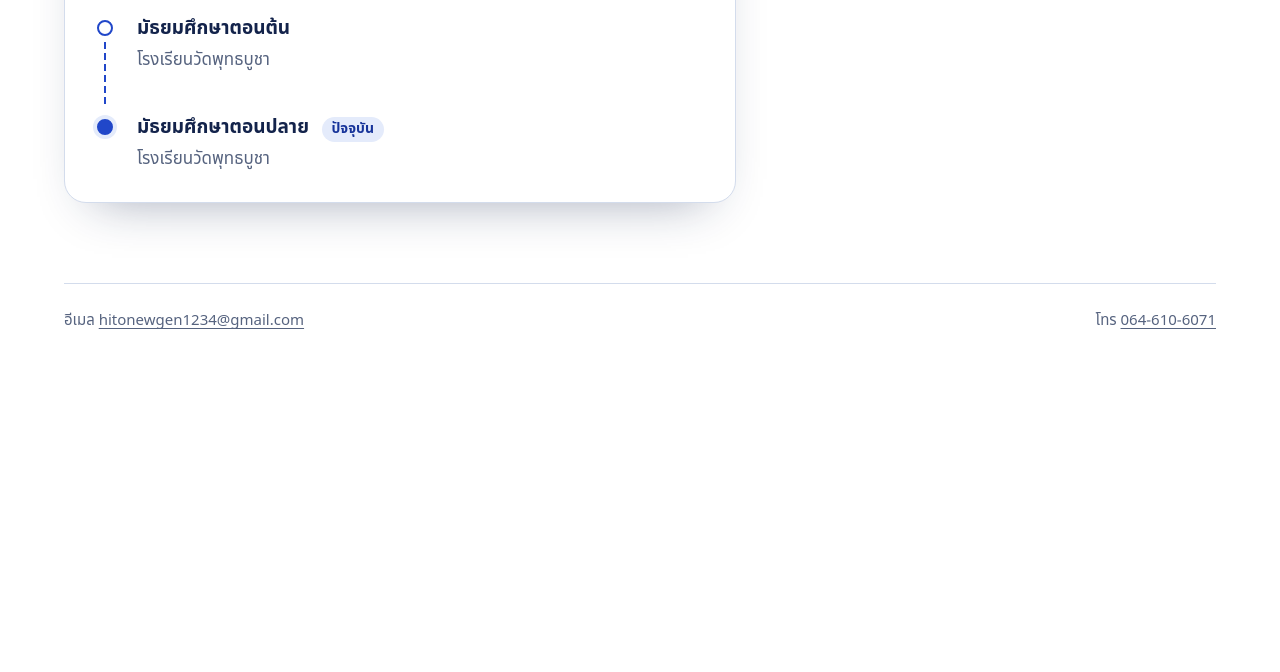
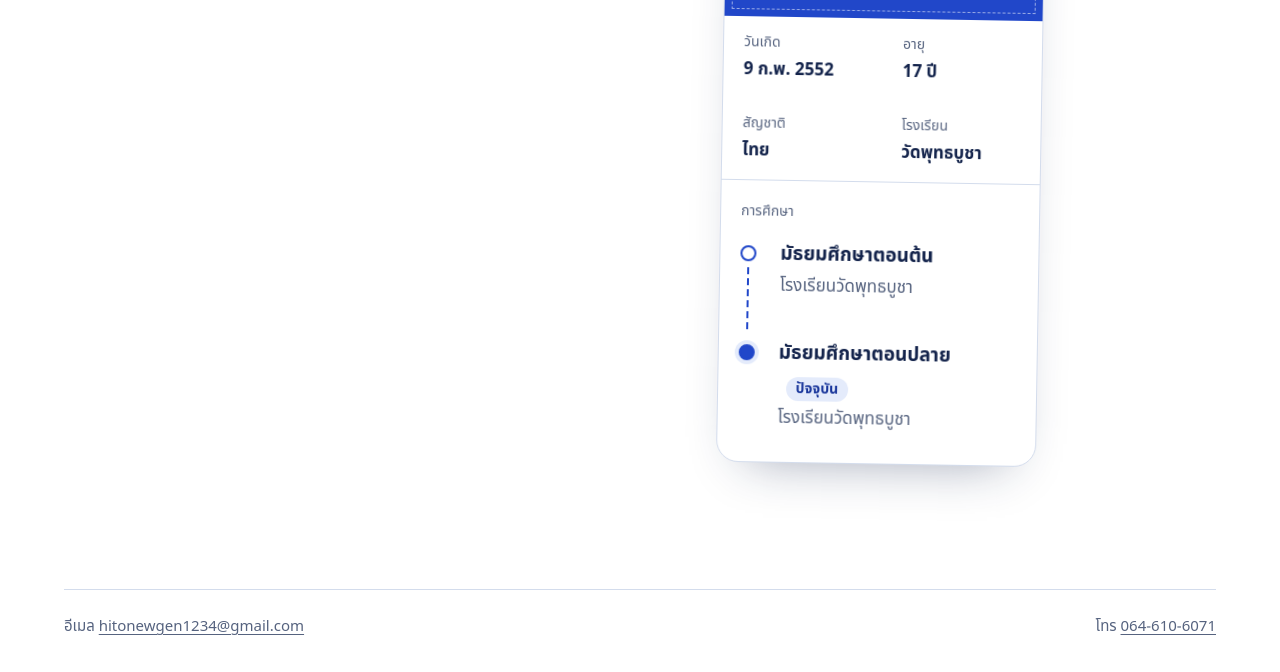
Before and after one commit to HitoAgain/portfolio-v2, a plain HTML site: page about.html in a window 1280 px wide. Shown: the part 501-1173 px from the top of the page. Before the commit the page ends 868 px from the top, so only its background shows below. Drawn offline with Linux system fonts and the light colour scheme; a web font is replaced by a local one.

Commit message:
About page: ID card hangs on a lanyard you can drag and swing
The card hangs from a strap that starts at the navbar. The strap is a
small rope simulation; the card can be dragged and thrown, swings back
and settles, then stops computing until touched again. Without JS or
with reduced motion it shows as a still card.

Co-Authored-By: Claude Opus 5.5 <noreply@anthropic.com>

```diff
--- a/about.html
+++ b/about.html
@@ -16,6 +16,7 @@
 <link rel="stylesheet" href="https://fonts.googleapis.com/css2?family=Anuphan:wght@300..700&display=swap">
 <link rel="stylesheet" href="assets/style.css">
 <script src="assets/site.js" defer></script>
+<script src="assets/lanyard.js" defer></script>
 <script type="speculationrules">{"prefetch":[{"where":{"href_matches":"/*.html"},"eagerness":"moderate"}]}</script>
 </head>
 <body>
@@ -32,10 +33,12 @@
 </div>
 </header>
 
-<main id="main" class="page wrap">
+<main id="main" class="page wrap about-page">
   <h1 class="page-title">เกี่ยวกับผม</h1>
 
-  <article class="id-card" aria-labelledby="id-name">
+  <div id="lanyard" class="lanyard">
+  <svg class="strap" aria-hidden="true"><path class="strap-band"/><path class="strap-stitch"/><circle class="strap-pin" r="6"/></svg>
+  <article class="id-card badge" aria-labelledby="id-name">
     <header class="id-top">
       <span class="id-photo" aria-hidden="true">อ</span>
       <div>
@@ -65,6 +68,7 @@
     </ol>
     </section>
   </article>
+  </div>
 </main>
 
 <footer class="site-foot wrap">
--- /dev/null
+++ b/assets/lanyard.js
@@ -0,0 +1,137 @@
+// About page: the ID card hangs on a lanyard. The strap is a small rope simulation (Verlet points);
+// the card can be dragged and thrown, then swings back and settles. Stops computing once it is still.
+(() => {
+  const stage = document.getElementById('lanyard');
+  const card = stage?.querySelector('.badge');
+  if (!stage || !card) return;
+  const paths = stage.querySelectorAll('.strap path');
+  const pin = stage.querySelector('.strap-pin');
+  const still = matchMedia('(prefers-reduced-motion: reduce)').matches;
+
+  const N = 14;          // rope segments
+  const ITER = 16;       // constraint passes per step (higher = stiffer strap)
+  const GRAVITY = 0.5;   // px per step²
+  const DAMP = 0.975;    // air drag per step
+  const MAX_V = 18;      // px per step, so a hard throw swings the card instead of looping it over the top
+  const MAX_TILT = 1.2;  // rad (~70°): a badge swings, it doesn't spin
+  let L = 0, seg = 0, ax = 0, cardW = 0, pts = [], drag = null, raf = 0, last = 0, tilt = 0, tiltGap = 0;
+
+  function layout() {
+    const oldAx = ax;
+    ax = stage.clientWidth / 2;
+    L = parseFloat(getComputedStyle(stage).getPropertyValue('--strap')) || 120;
+    seg = L / N;
+    cardW = card.offsetWidth;
+    stage.style.height = `${L + card.offsetHeight + 48}px`;
+    pts.forEach((p) => { p.x += ax - oldAx; p.px += ax - oldAx; }); // keep hanging under the moved anchor
+  }
+
+  // Rope from the anchor straight down, or (for the entrance) tilted so the card swings in.
+  const hang = (tilt) => Array.from({ length: N + 1 }, (_, i) => {
+    const x = ax + (i / N) * tilt, y = (i / N) * L * 0.92;
+    return { x, y, px: x, py: y };
+  });
+
+  function step() {
+    for (let i = 1; i <= N; i++) {
+      if (drag && i === N) continue; // the hand holds the card end
+      const p = pts[i];
+      const vx = Math.max(-MAX_V, Math.min(MAX_V, (p.x - p.px) * DAMP));
+      const vy = Math.max(-MAX_V, Math.min(MAX_V, (p.y - p.py) * DAMP));
+      p.px = p.x; p.py = p.y;
+      p.x += vx; p.y += vy + GRAVITY;
+    }
+    for (let k = 0; k < ITER; k++) {
+      for (let i = 0; i < N; i++) {
+        const a = pts[i], b = pts[i + 1];
+        const dx = b.x - a.x, dy = b.y - a.y, d = Math.hypot(dx, dy);
+        if (d <= seg) continue; // a strap goes slack instead of pushing back
+        const wa = i === 0 ? 0 : 1;
+        const wb = i + 1 === N ? (drag ? 0 : 0.3) : 1; // the card is heavier than the strap
+        if (!wa && !wb) continue;
+        const f = (d - seg) / d / (wa + wb);
+        a.x += dx * f * wa; a.y += dy * f * wa;
+        b.x -= dx * f * wb; b.y -= dy * f * wb;
+      }
+    }
+  }
+
+  function render() {
+    const end = pts[N], prev = pts[N - 2];
+    // The card follows the strap's direction, eased (it has weight) and limited so it never flips.
+    const target = -Math.atan2(end.x - prev.x, Math.max(1, end.y - prev.y));
+    const goal = Math.max(-MAX_TILT, Math.min(MAX_TILT, target));
+    tilt += (goal - tilt) * 0.25;
+    tiltGap = Math.abs(goal - tilt);
+    card.style.transform = `translate(${end.x - cardW / 2}px, ${end.y}px) rotate(${tilt}rad)`;
+    let d = `M${pts[0].x} ${pts[0].y}`;
+    for (let i = 1; i < N; i++) {
+      d += ` Q${pts[i].x} ${pts[i].y} ${(pts[i].x + pts[i + 1].x) / 2} ${(pts[i].y + pts[i + 1].y) / 2}`;
+    }
+    d += ` L${end.x} ${end.y}`;
+    paths.forEach((p) => p.setAttribute('d', d));
+    pin.setAttribute('cx', ax);
+    pin.setAttribute('cy', 0);
+  }
+
+  function frame(now) {
+    // Fixed 60 Hz steps, so the swing looks the same on 60, 120 and 144 Hz screens.
+    const steps = Math.min(4, Math.max(1, Math.round((now - (last || now - 16.7)) / 16.7)));
+    last = now;
+    for (let s = 0; s < steps; s++) step();
+    render();
+    const motion = pts.reduce((m, p) => m + Math.abs(p.x - p.px) + Math.abs(p.y - p.py), 0);
+    if (!drag && motion < 0.08 && tiltGap < 0.002) { raf = 0; last = 0; return; } // settled: sleep until touched
+    raf = requestAnimationFrame(frame);
+  }
+  const wake = () => { if (!raf && !still) raf = requestAnimationFrame(frame); };
+
+  const local = (e) => {
+    const r = stage.getBoundingClientRect();
+    return { x: e.clientX - r.left, y: e.clientY - r.top };
+  };
+  card.addEventListener('pointerdown', (e) => {
+    if (still || e.button !== 0) return;
+    const p = local(e);
+    drag = { ox: pts[N].x - p.x, oy: pts[N].y - p.y, t: 0 };
+    card.setPointerCapture(e.pointerId);
+    card.classList.add('grabbing');
+    wake();
+  });
+  card.addEventListener('pointermove', (e) => {
+    if (!drag) return;
+    const p = local(e);
+    let x = p.x + drag.ox, y = p.y + drag.oy;
+    const dx = x - ax, dist = Math.hypot(dx, y);
+    if (dist > L) { x = ax + (dx / dist) * L; y = (y / dist) * L; } // the strap doesn't stretch
+    const end = pts[N];
+    end.px = end.x; end.py = end.y; // the last move becomes the throw speed on release
+    end.x = x; end.y = y;
+    drag.t = performance.now();
+  });
+  const release = () => {
+    if (!drag) return;
+    const end = pts[N];
+    if (performance.now() - drag.t > 80) { end.px = end.x; end.py = end.y; } // held still: just drop it
+    else { end.px = end.x - (end.x - end.px) * 0.6; end.py = end.y - (end.y - end.py) * 0.6; } // soften the throw
+    drag = null;
+    card.classList.remove('grabbing');
+    wake();
+  };
+  card.addEventListener('pointerup', release);
+  card.addEventListener('pointercancel', release);
+
+  stage.classList.add('live');
+  layout();
+  pts = hang(still ? 0 : Math.min(160, ax * 0.6));
+  if (still) {
+    pts = hang(0);
+    pts.forEach((p, i) => { p.y = (i / N) * L; p.py = p.y; });
+    render();
+  } else {
+    render();
+    wake();
+  }
+  new ResizeObserver(() => { layout(); render(); wake(); }).observe(stage);
+  document.fonts?.ready.then(() => { layout(); render(); }); // card height changes once the Thai font loads
+})();
--- a/assets/style.css
+++ b/assets/style.css
@@ -241,6 +241,63 @@ body:has(.admin-fab:not([hidden])) .site-foot { padding-bottom: 5rem; } /* keep
 .id-facts dd { margin: 0; font-weight: 600; }
 .id-edu { padding: 1.25rem clamp(1.25rem, 4vw, 2rem) 1.75rem; }
 .id-label { margin: 0 0 1rem; line-height: 1.5; }
+
+/* Lanyard: the card hangs on a strap and can be dragged (assets/lanyard.js adds .live) */
+.about-page { overflow-x: clip; } /* a flung card must not cause sideways scrolling */
+.lanyard { --strap: 90px; position: relative; margin-top: 1.5rem; }
+@media (min-width: 52rem) {
+  .about-page { display: grid; grid-template-columns: minmax(0, 1fr) minmax(24rem, 1.3fr); align-items: start; }
+  .lanyard { --strap: 190px; margin-top: calc(-1 * clamp(2.5rem, 8vh, 4.5rem)); } /* strap starts at the navbar */
+}
+.badge { width: min(20rem, 100%); margin-inline: auto; }
+.strap { display: none; }
+.lanyard.live .strap { display: block; position: absolute; inset: 0; width: 100%; height: 100%; overflow: visible; pointer-events: none; }
+.strap-band { fill: none; stroke: var(--thread); stroke-width: 16; stroke-linecap: round; stroke-linejoin: round; }
+.strap-stitch { fill: none; stroke: rgb(255 255 255 / .75); stroke-width: 1.5; stroke-dasharray: 6 5; }
+.strap-pin { fill: var(--navy); }
+.lanyard.live .badge {
+  position: absolute;
+  left: 0;
+  top: 0;
+  margin: 0;
+  transform-origin: 50% 0;
+  cursor: grab;
+  user-select: none;
+  touch-action: pan-y; /* sideways drags swing the card, vertical ones still scroll the page */
+  will-change: transform;
+}
+.lanyard.live .badge.grabbing { cursor: grabbing; }
+.badge { position: relative; overflow: visible; }
+.badge .id-top { flex-direction: column; padding-top: 2.5rem; border-radius: 21px 21px 0 0; text-align: center; }
+.badge .id-photo { width: 5.5rem; height: 6.5rem; font-size: 2.75rem; }
+.badge .id-facts { grid-template-columns: repeat(2, 1fr); }
+.badge .id-facts div { padding: .85rem 1.25rem; }
+.badge .id-edu { padding-inline: 1.25rem; }
+/* metal clip over the slot at the top of the card */
+.badge::before {
+  content: "";
+  position: absolute;
+  top: -14px;
+  left: 50%;
+  z-index: 2;
+  width: 2.75rem;
+  height: 1.6rem;
+  border-radius: 7px;
+  background: linear-gradient(180deg, #e9edf3, #9aa4b5 60%, #c8cfda);
+  box-shadow: 0 2px 4px rgb(19 35 75 / .35), inset 0 1px 0 #fff;
+  translate: -50% 0;
+}
+.badge::after {
+  content: "";
+  position: absolute;
+  top: 1.1rem;
+  left: 50%;
+  width: 3.25rem;
+  height: .55rem;
+  border-radius: 999px;
+  background: rgb(255 255 255 / .9);
+  translate: -50% 0;
+}
 .timeline { position: relative; margin: 0; padding: 0; list-style: none; }
 .timeline li { position: relative; padding: 0 0 2.25rem 2.5rem; }
 .timeline li:last-child { padding-bottom: 0; }
```
